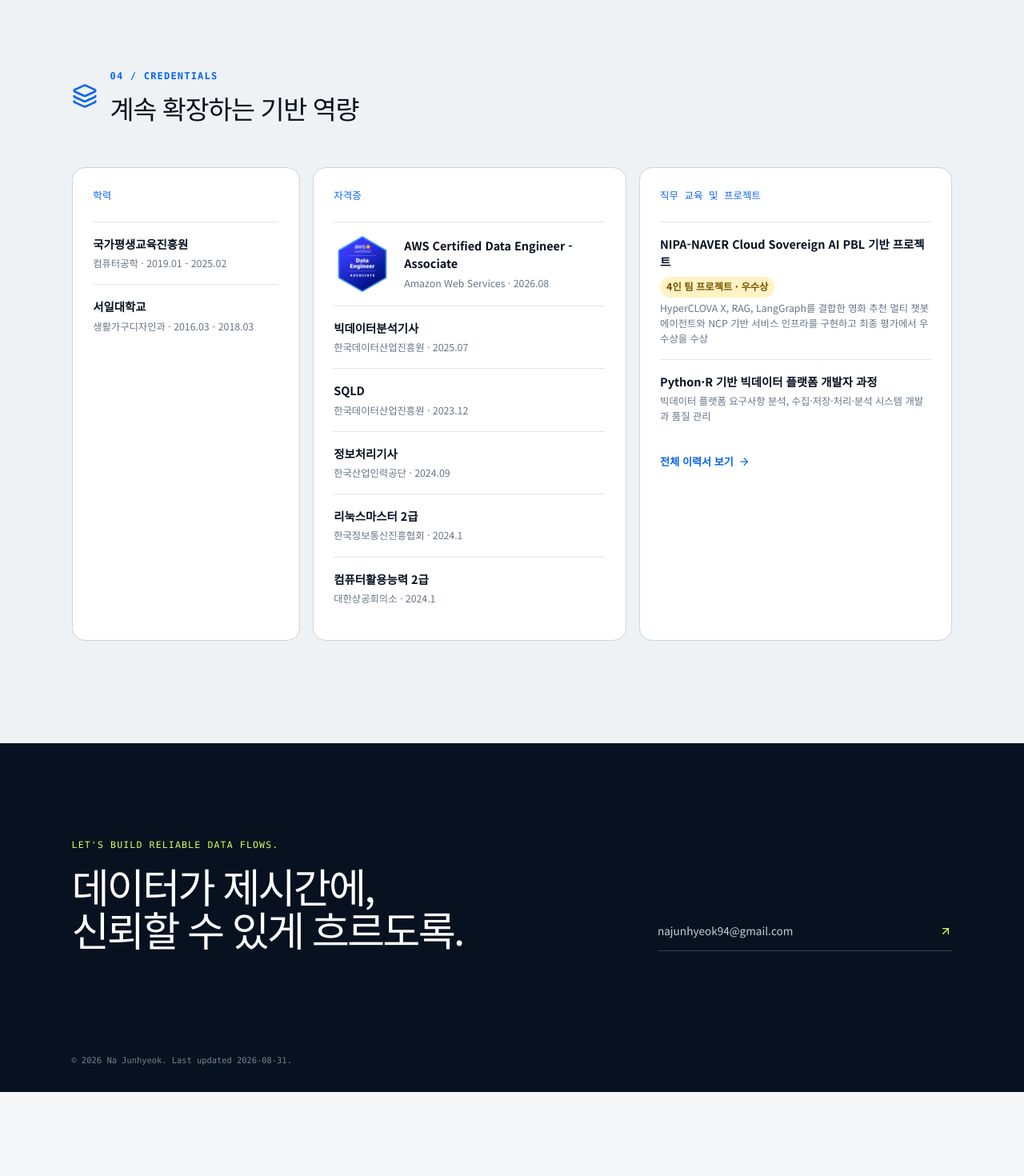
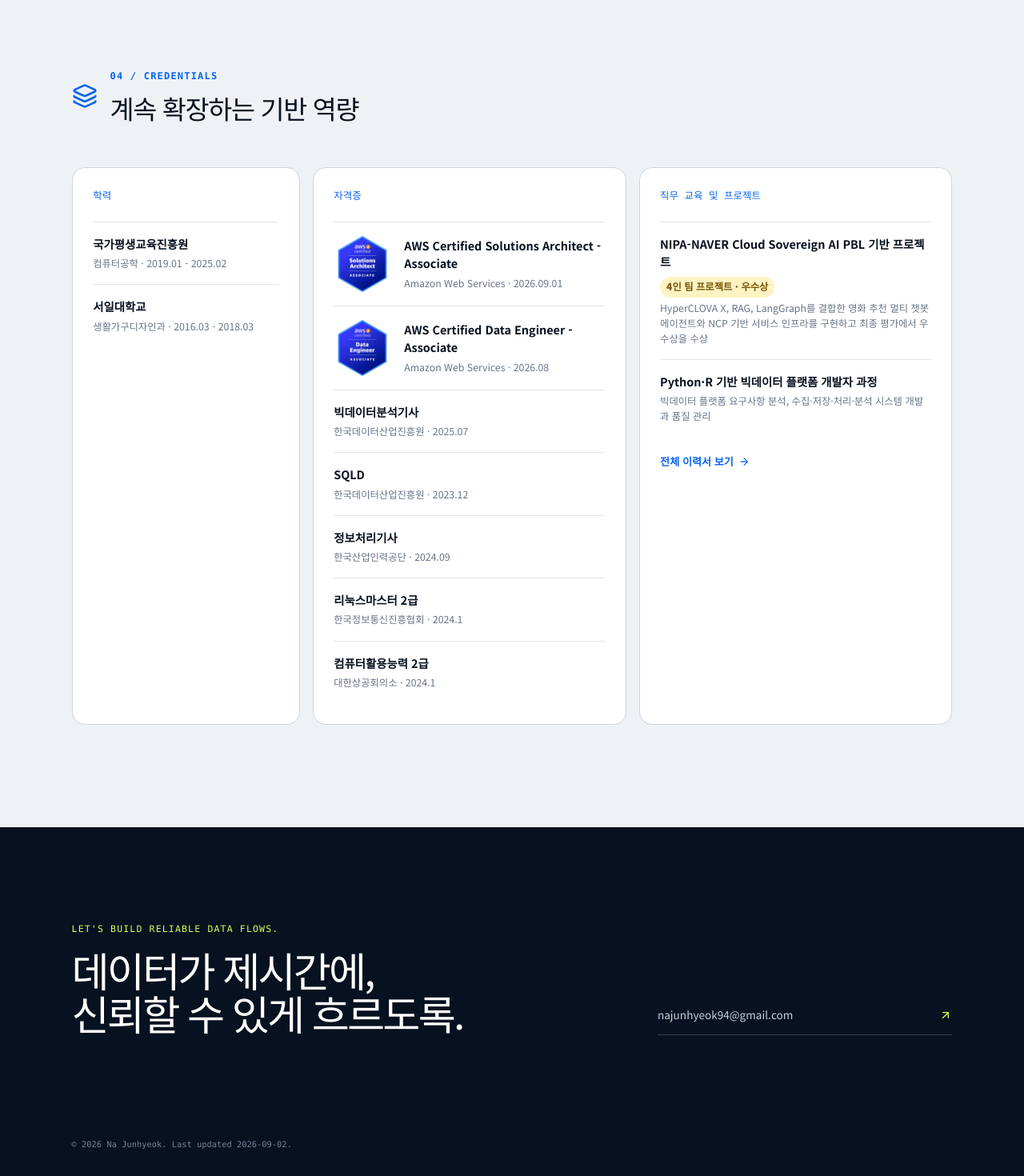
Before and after one commit to junhyeok94-la/junhyeok94-la.github.io, a Next.js app: page / in a window 1280 px wide. Shown: the part 5386-6856 px from the top of the page at 80% size. Before the commit the page ends 6751 px from the top, so only its background shows below. Built offline with nearby package versions, Linux system fonts and the light colour scheme.

Commit message:
Add AWS Solutions Architect certification

```diff
--- a/app/page.tsx
+++ b/app/page.tsx
@@ -239,6 +239,7 @@ export default function Home() {
                     alt={`${item.name} 공식 배지`}
                     width={72}
                     height={72}
+                    loading="eager"
                     unoptimized
                   />
                 )}
--- a/app/resume/page.tsx
+++ b/app/resume/page.tsx
@@ -221,6 +221,7 @@ export default function ResumePage() {
                       alt=""
                       width={48}
                       height={48}
+                      loading="eager"
                       unoptimized
                     />
                   )}
--- a/content/credentials.yaml
+++ b/content/credentials.yaml
@@ -8,6 +8,10 @@ education:
     period: 2016.03 - 2018.03
     status: 졸업
 certifications:
+  - name: AWS Certified Solutions Architect - Associate
+    issuer: Amazon Web Services
+    date: 2026.09.01
+    badgePath: /credentials/aws-certified-solutions-architect-associate.png
   - name: AWS Certified Data Engineer - Associate
     issuer: Amazon Web Services
     date: 2026.08
--- a/content/profile.yaml
+++ b/content/profile.yaml
@@ -1,4 +1,4 @@
-updatedAt: 2026-08-31
+updatedAt: 2026-09-02
 name: 나준혁
 nameEn: Na Junhyeok
 role: Data Engineer
```
Also changed, not shown: public/credentials/aws-certified-solutions-architect-associate.png (added).
